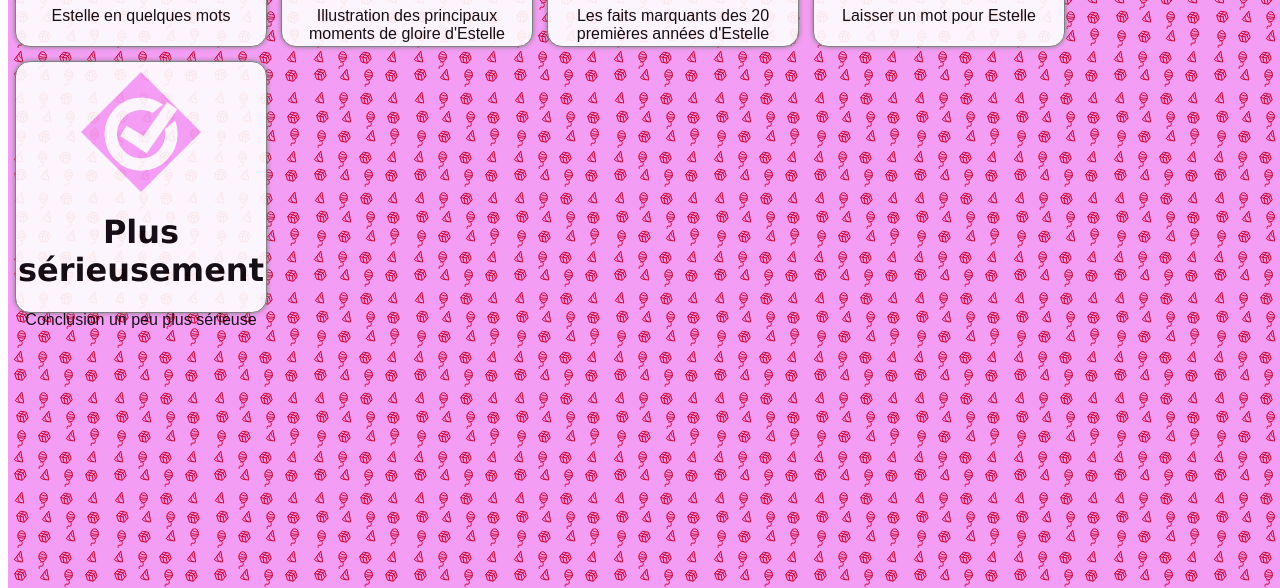
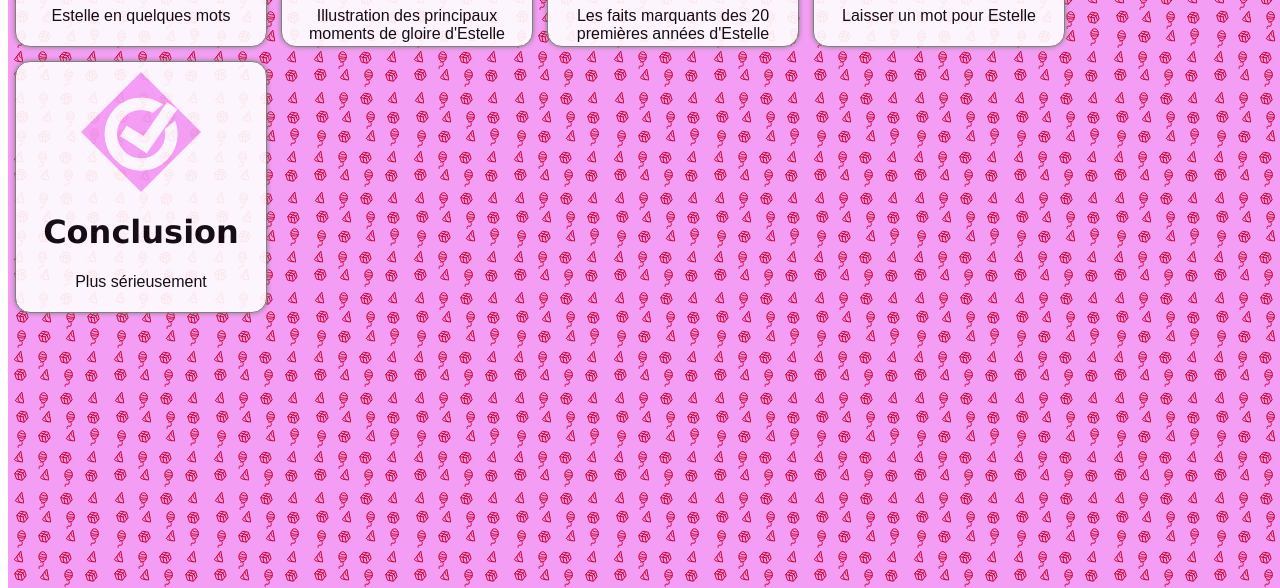
Before and after one commit to Simpleprune/simpleprune.github.io, a Jekyll site: the page menu.html, which Jekyll copies as it is, in a window 1280 px wide. Shown: the part 320-908 px from the top of the page. Built offline with Jekyll 4.4.1, drawn with Linux system fonts in a browser that asks for light colours; some web fonts are replaced; comment, search, counter and statistics services are not loaded.

Commit message:
Update menu.html

```diff
--- a/menu.html
+++ b/menu.html
@@ -233,8 +233,8 @@
       </div>
     <div class="preview">
     	<img src="images/serious.svg" class="img-prev">
-      <h1>Plus sérieusement</h1>
-      <p>Conclusion un peu plus sérieuse</p>
+      <h1>Conclusion</h1>
+      <p>Plus sérieusement</p>
     </div>
     </div>
     </div>
```
